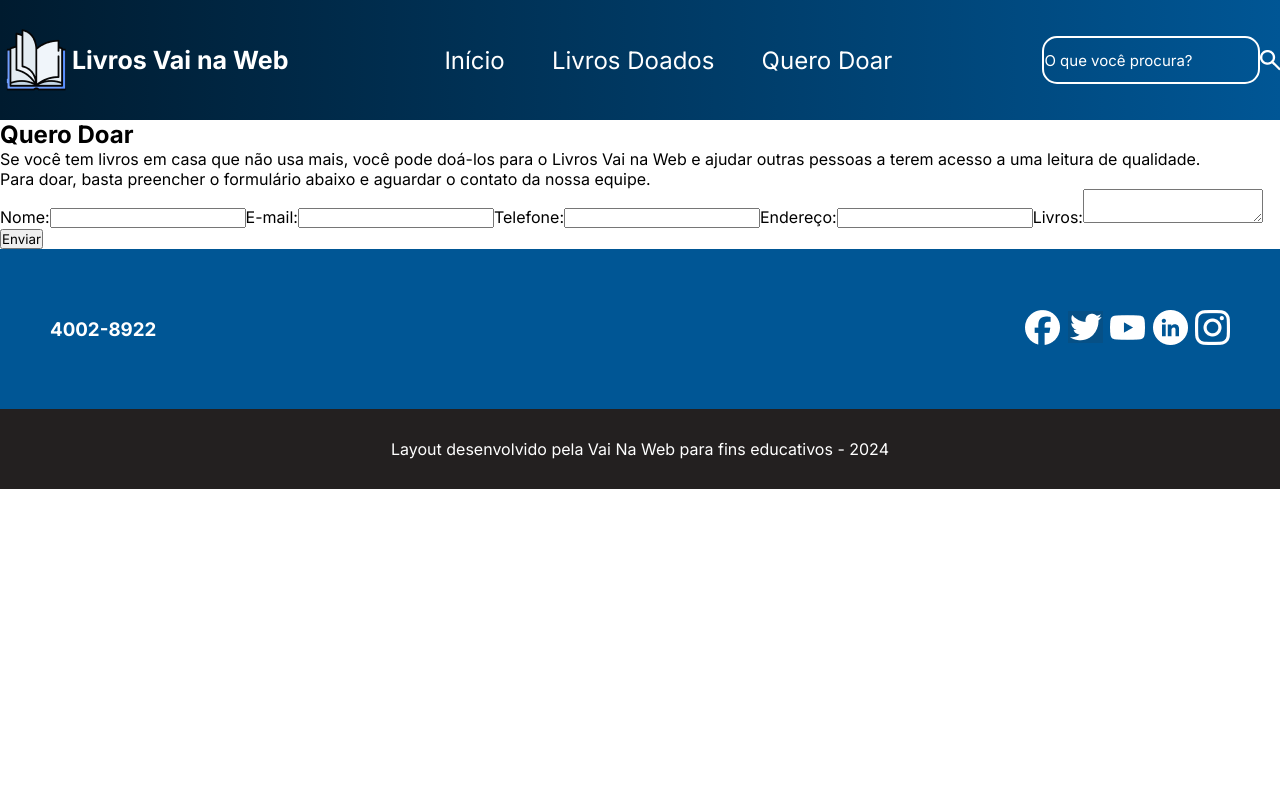
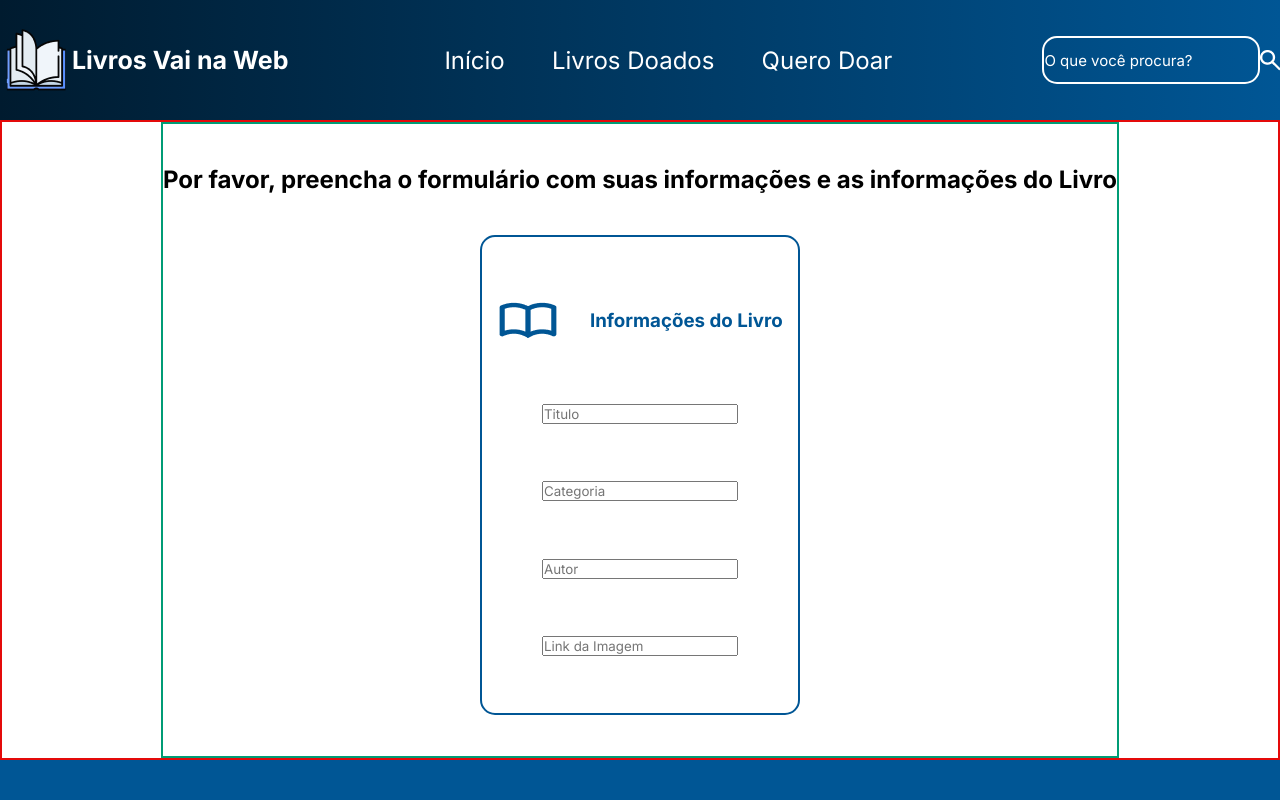
Before and after one commit to ClaudioMendonca-Eng/VaiNaWeb-Desafio02, a React (Vite) app: page /queroDoar in a window 1280 px wide. Shown: the top 800 px of the page. Built offline with nearby package versions, Linux system fonts and the light colour scheme.

Commit message:
Atualiza a página Quero Doar com novo formulário e estilo, adicionando campos para informações do livro e uma nova estrutura de layout

```diff
--- a/src/Pages/QueroDoar/QueroDoar.jsx
+++ b/src/Pages/QueroDoar/QueroDoar.jsx
@@ -1,29 +1,22 @@
-
+import Livro from '../../Assets/livro.png';
+import S from './QueroDoar.module.scss';
 
 export default function QueroDoar() {
     return (
-        <section>
-            <h2>Quero Doar</h2>
-            <p>
-                Se você tem livros em casa que não usa mais, você pode doá-los para o Livros Vai na Web
-                e ajudar outras pessoas a terem acesso a uma leitura de qualidade.
-            </p>
-            <p>
-                Para doar, basta preencher o formulário abaixo e aguardar o contato da nossa equipe.
-            </p>
-            <form>
-                <label htmlFor="nome">Nome:</label>
-                <input type="text" id="nome" name="nome" required />
-                <label htmlFor="email">E-mail:</label>
-                <input type="email" id="email" name="email" required />
-                <label htmlFor="telefone">Telefone:</label>
-                <input type="tel" id="telefone" name="telefone" required />
-                <label htmlFor="endereco">Endereço:</label>
-                <input type="text" id="endereco" name="endereco" required />
-                <label htmlFor="livros">Livros:</label>
-                <textarea id="livros" name="livros" required />
-                <button type="submit">Enviar</button>
+        <section className={S.principal}>
+            <section className={S.container}>
+            <h2>Por favor, preencha o formulário com suas informações e as informações do Livro</h2>
+            <form action=''>
+                <div>
+                    <img src={Livro} alt='Logo de Livro'/>
+                    <h3>Informações do Livro</h3>
+                </div>
+                <input type='text' placeholder='Titulo' required/>
+                <input type='text' placeholder='Categoria' required/>
+                <input type='text' placeholder='Autor' required/>
+                <input type='text' placeholder='Link da Imagem' required/>
             </form>
+            </section>
         </section>
     );
 }
--- /dev/null
+++ b/src/Pages/QueroDoar/QueroDoar.module.scss
@@ -0,0 +1,34 @@
+
+
+.principal{
+    border: solid 2px #e40a0a;
+    height: 80vh;
+    display: flex;
+    justify-content: center;
+}
+
+.container{
+    border: solid 2px #009c75;
+    display: flex;
+    justify-content: space-evenly;
+    flex-direction: column;
+    align-items: center;
+    form{
+        border: solid 2px #005695;
+        width: 25vw;
+        height: 60vh;
+        border-radius: 15px;
+        display: flex;
+        flex-direction: column;
+        align-items: center;
+        justify-content: space-evenly;
+        div{
+            width: 100%;
+            display: flex;
+            align-items: center;
+            justify-content: space-around;
+            color: #005695;
+        }
+    }
+
+}
```
Also changed, not shown: src/assets/livro.png (added).
